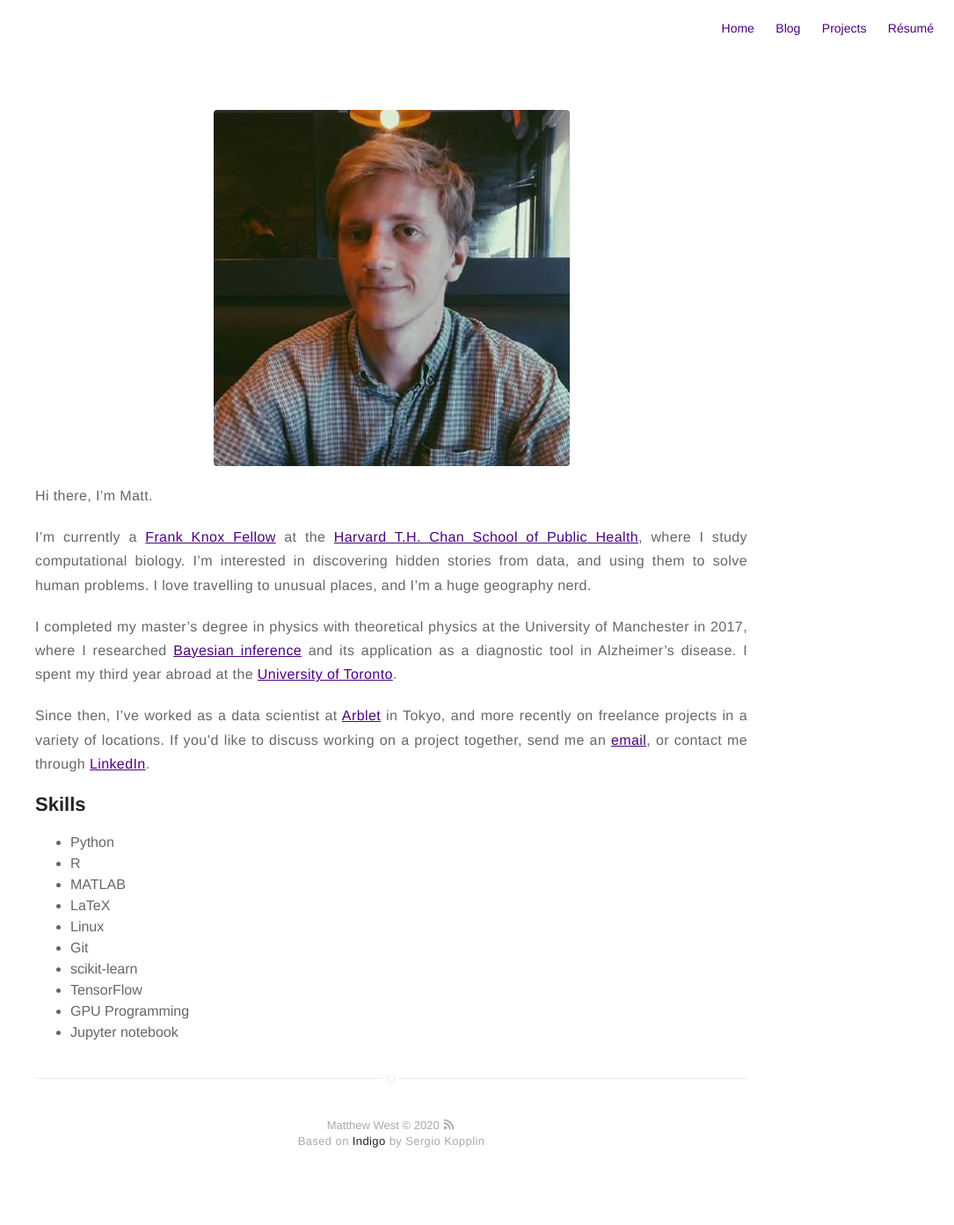
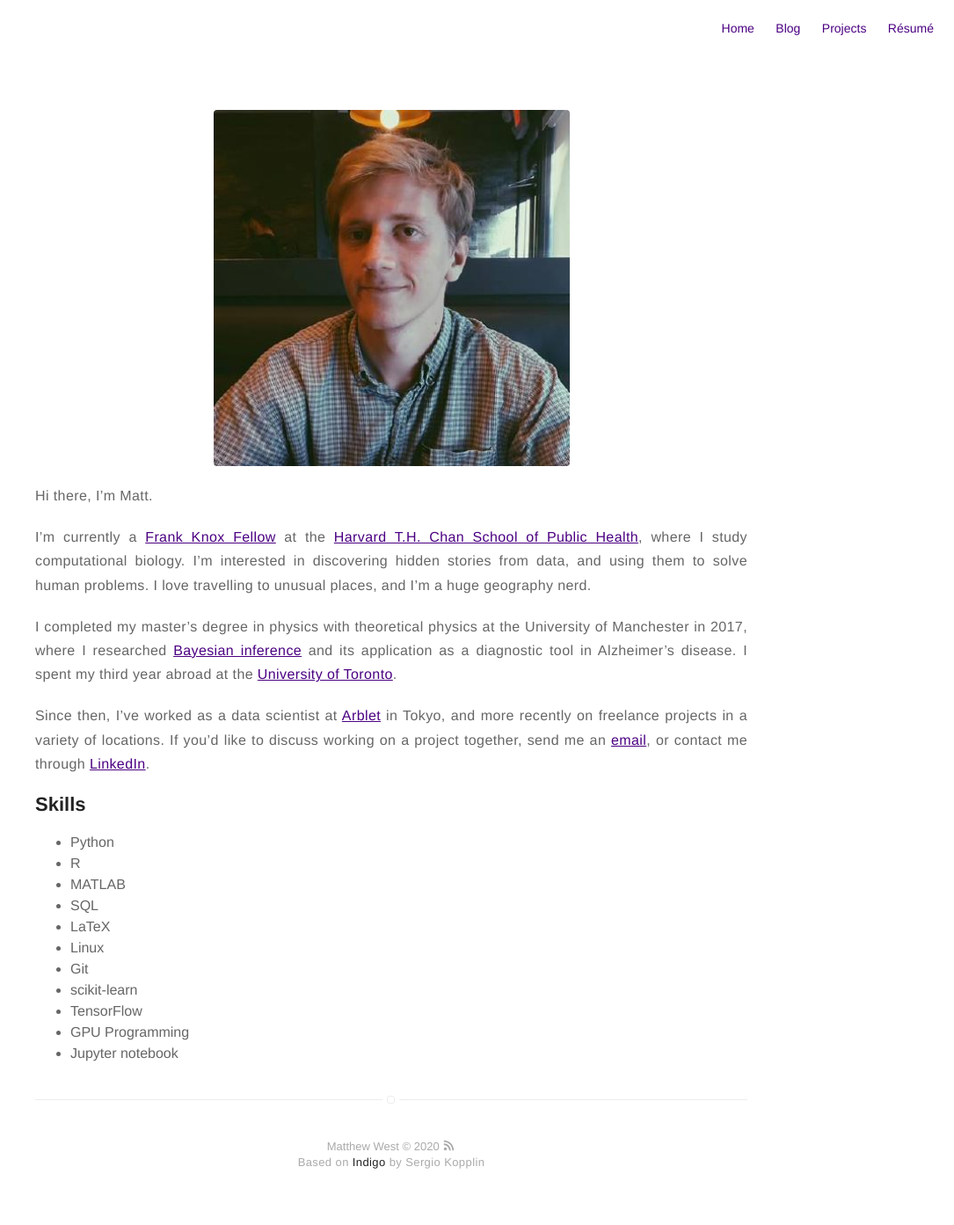
Before and after one commit to mwestt/mwestt.github.io, a Jekyll site: the page built from about.md, in a window 1280 px wide. Shown: the whole page at 88% size, without its empty margins (195-1280 px from the left). Built offline with Jekyll 4.4.1, drawn with Linux system fonts in a browser that asks for light colours; a script that is not in the unit is left out; before the commit the page ends 1369 px from its top, so only the background shows below that.

Commit message:
update knox link and skills on about page

```diff
--- a/_posts/2020-03-17-Machine-Learning-for-Healthcare-Project.markdown
+++ b/_posts/2020-03-17-Machine-Learning-for-Healthcare-Project.markdown
@@ -24,7 +24,7 @@ This dataset was the corresponding raw image data to the [Wisconsin Breast Cance
 
 As this dataset is very small, this improvement in classification performance demonstrates that ImageNet weights and architectures can provide useful features for classification problems on data that differ significantly from ImageNet data. Despite working well for such a small dataset, this does not appear to be the case for medical imaging in general, and it is evident that transfer learning applications in medical imaging would benefit greatly from having their own benchmark dataset. This idea and several others are explored in detail by [Maithra Raghu](https://twitter.com/maithra_raghu?ref_src=twsrc%5Egoogle%7Ctwcamp%5Eserp%7Ctwgr%5Eauthor) et al. in [this conference paper](https://arxiv.org/abs/1902.07208) from NeurIPS 2019.
 
-The PDF of the report is embedded below, or access the [version on google drive](https://drive.google.com/open?id=1dxnx8sTwUeU7kLTjMS-kvfIhBtRyebS6) directly. Here is a [link to the GitHub repository](https://github.com/mwestt/MIT-6.862) for associated files relevant to the project.
+The PDF of the report is embedded below, or access the [version on Google Drive](https://drive.google.com/open?id=1dxnx8sTwUeU7kLTjMS-kvfIhBtRyebS6) directly. Here is a [link to the GitHub repository](https://github.com/mwestt/MIT-6.862) for associated files relevant to the project.
 
 
 ---
--- a/about.md
+++ b/about.md
@@ -7,7 +7,7 @@ mathjax: true
 
 Hi there, I'm Matt.
 
-I'm currently a [Frank Knox Fellow](https://frankknox.harvard.edu/)
+I'm currently a [Frank Knox Fellow](https://frankknox.harvard.edu/people/matthew-west)
 at the [Harvard T.H. Chan School of Public Health](https://www.hsph.harvard.edu/biostatistics/),
 where I study computational biology.
 <!-- <a href="https://www.arblet.com/" style="text-decoration: none; font-weight:bold; color:rgb(0,0,0)"> Arblet Inc.</a>. -->
@@ -28,6 +28,7 @@ or contact me through [LinkedIn](https://www.linkedin.com/in/mwestt/).
 	<li>Python</li>
 	<li>R</li>
 	<li>MATLAB</li>
+	<li>SQL</li>
 	<li>LaTeX</li>
 	<li>Linux</li>
 	<li>Git</li>
@@ -36,11 +37,3 @@ or contact me through [LinkedIn](https://www.linkedin.com/in/mwestt/).
 	<li>GPU Programming</li>
 	<li>Jupyter notebook</li>
 </ul>
-<!--
-<h2>Projects</h2>
-
-<ul>
-	<li><a href="https://github.com/">Lorem Lorem</a></li>
-	<li><a href="https://github.com/">Ipsum Dolor</a></li>
-	<li><a href="https://github.com/">Dolor Lorem</a></li>
-</ul> -->
```
